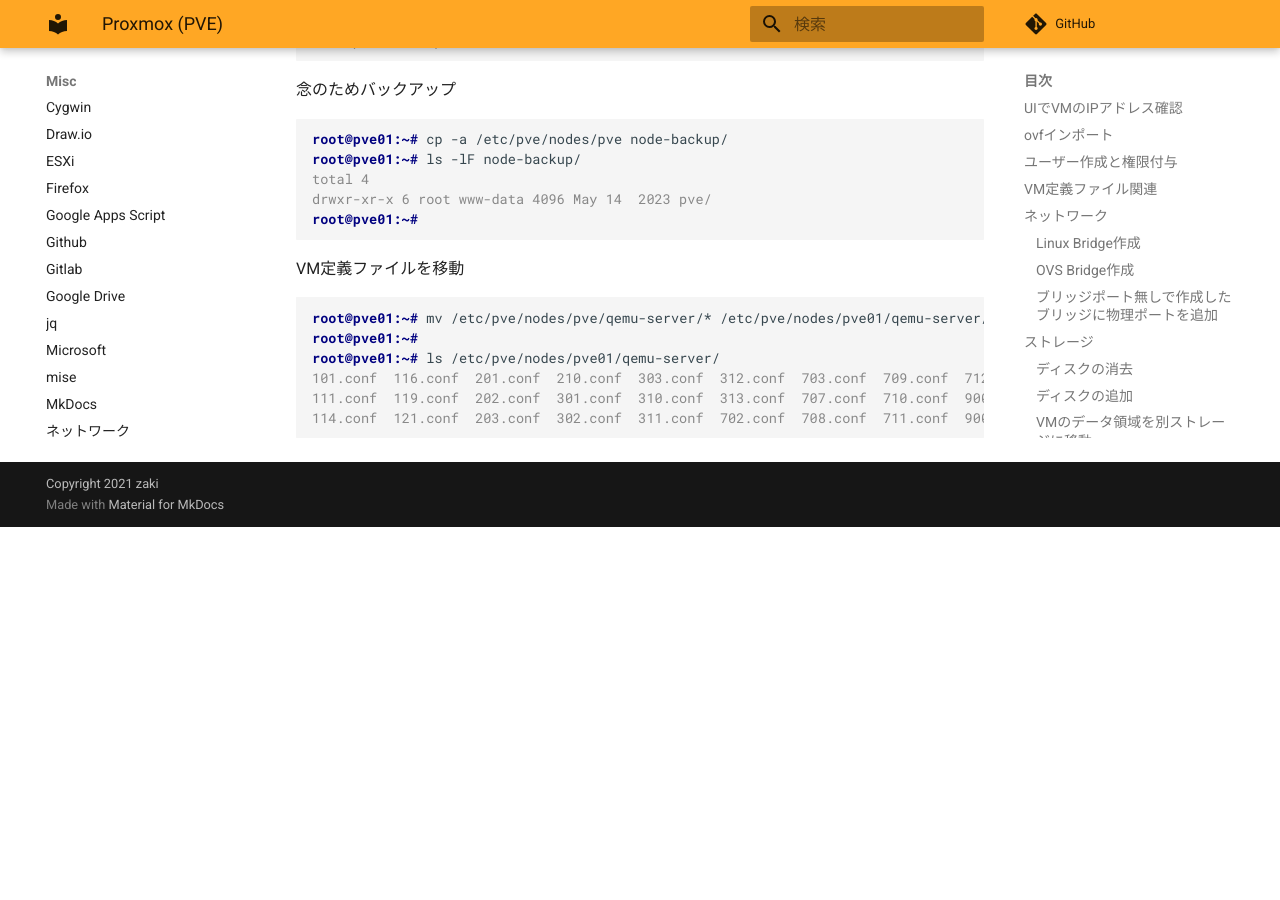
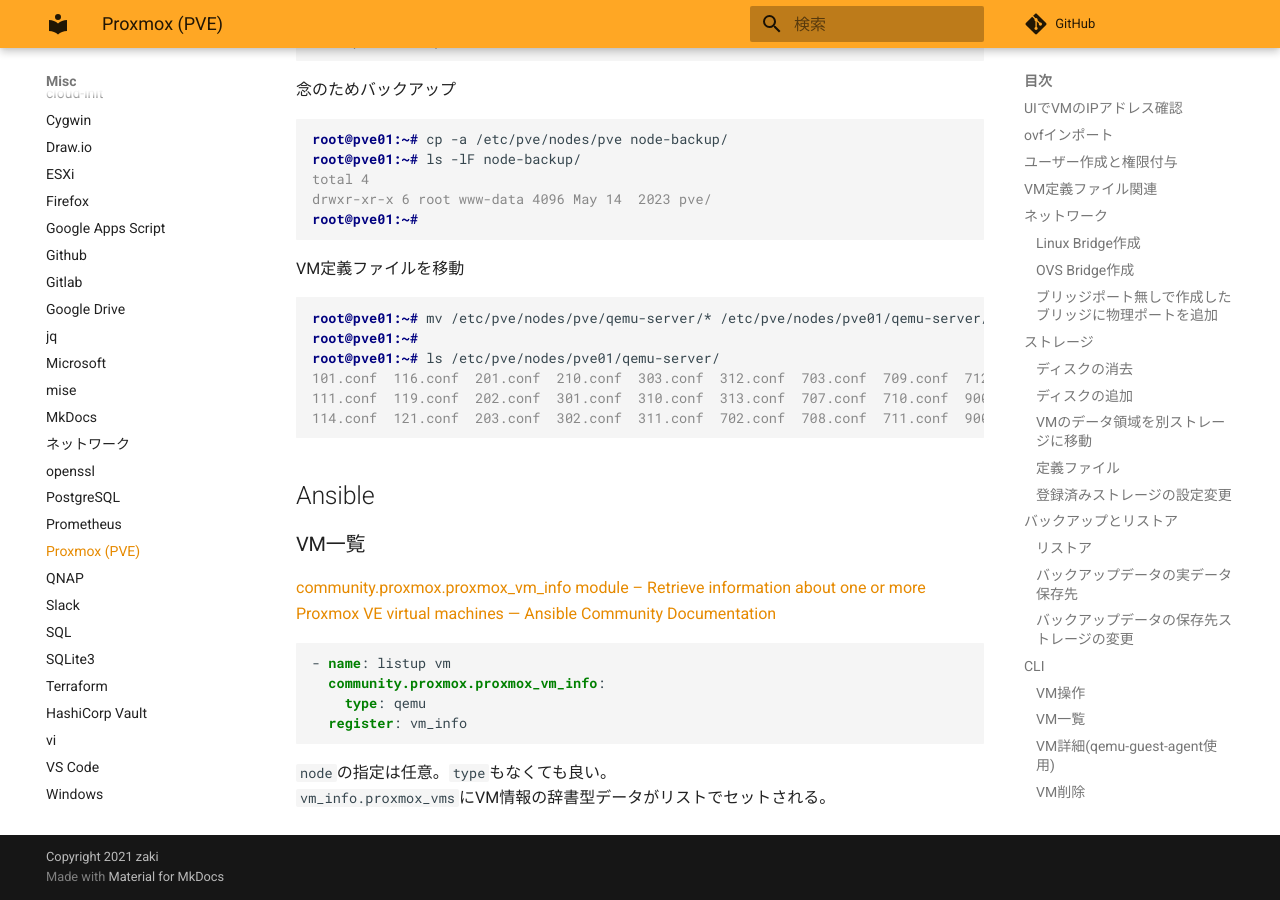
Before and after one commit to zaki-lknr/docs, an MkDocs documentation site: the page built from docs/Misc/proxmox.md, in a window 1280 px wide and 900 px high, scrolled down 7075 px. Built offline with MkDocs 1.6.1 and Material for MkDocs 9.7.7, drawn with Linux system fonts in a browser that asks for light colours; comment, search, counter and statistics services are not loaded; before the commit the page ends 7602 px from its top, so only the background shows below that.

Commit message:
add: misc/proxmox: ansible

````diff
--- a/docs/Misc/proxmox.md
+++ b/docs/Misc/proxmox.md
@@ -335,3 +335,19 @@ root@pve01:~# ls /etc/pve/nodes/pve01/qemu-server/
 111.conf  119.conf  202.conf  301.conf  310.conf  313.conf  707.conf  710.conf  9000.conf  9003.conf  9020.conf
 114.conf  121.conf  203.conf  302.conf  311.conf  702.conf  708.conf  711.conf  9001.conf  9010.conf
 ```
+
+## Ansible
+
+### VM一覧
+
+[community.proxmox.proxmox_vm_info module – Retrieve information about one or more Proxmox VE virtual machines — Ansible Community Documentation](https://docs.ansible.com/ansible/latest/collections/community/proxmox/proxmox_vm_info_module.html)
+
+```yaml
+- name: listup vm
+  community.proxmox.proxmox_vm_info:
+    type: qemu
+  register: vm_info
+```
+
+`node`の指定は任意。`type`もなくても良い。
+`vm_info.proxmox_vms`にVM情報の辞書型データがリストでセットされる。
````
